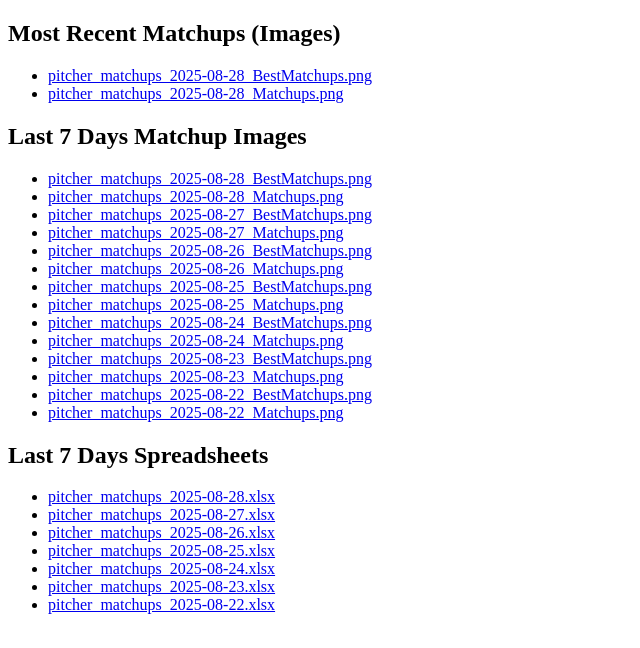
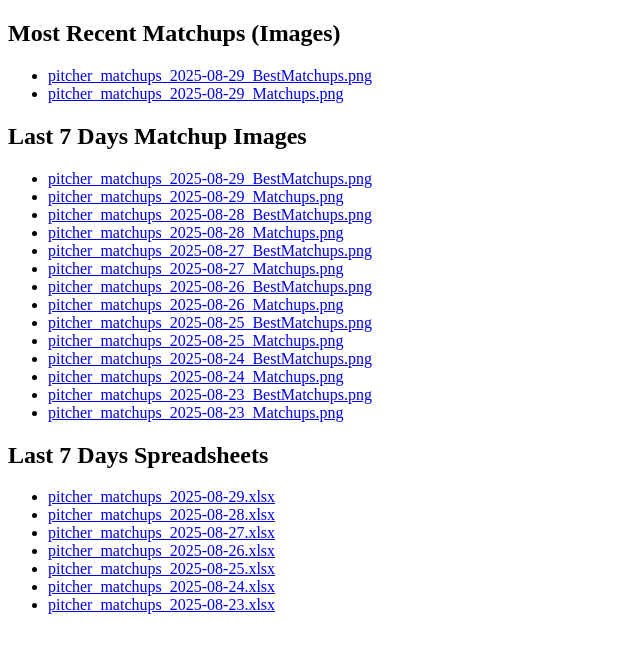
Before and after one commit to jrdogan/mlb-tools, a plain HTML site: page index.html in a window 1280 px wide. Shown: the whole page, without its empty margins (0-640 px from the left). Drawn offline with Linux system fonts and the light colour scheme.

Commit message:
Update index.html

```diff
--- a/index.html
+++ b/index.html
@@ -1,8 +1,10 @@
 <!DOCTYPE html><html><head><meta charset='utf-8'><title>MLB Matchups Index</title></head><body><h2>Most Recent Matchups (Images)</h2><ul>
-<li><a href="https://jrdogan.github.io/mlb-tools/pitcher_matchups_2025-08-28_BestMatchups.png">pitcher_matchups_2025-08-28_BestMatchups.png</a></li>
-<li><a href="https://jrdogan.github.io/mlb-tools/pitcher_matchups_2025-08-28_Matchups.png">pitcher_matchups_2025-08-28_Matchups.png</a></li>
+<li><a href="https://jrdogan.github.io/mlb-tools/pitcher_matchups_2025-08-29_BestMatchups.png">pitcher_matchups_2025-08-29_BestMatchups.png</a></li>
+<li><a href="https://jrdogan.github.io/mlb-tools/pitcher_matchups_2025-08-29_Matchups.png">pitcher_matchups_2025-08-29_Matchups.png</a></li>
 </ul>
 <h2>Last 7 Days Matchup Images</h2><ul>
+<li><a href="https://jrdogan.github.io/mlb-tools/pitcher_matchups_2025-08-29_BestMatchups.png">pitcher_matchups_2025-08-29_BestMatchups.png</a></li>
+<li><a href="https://jrdogan.github.io/mlb-tools/pitcher_matchups_2025-08-29_Matchups.png">pitcher_matchups_2025-08-29_Matchups.png</a></li>
 <li><a href="https://jrdogan.github.io/mlb-tools/pitcher_matchups_2025-08-28_BestMatchups.png">pitcher_matchups_2025-08-28_BestMatchups.png</a></li>
 <li><a href="https://jrdogan.github.io/mlb-tools/pitcher_matchups_2025-08-28_Matchups.png">pitcher_matchups_2025-08-28_Matchups.png</a></li>
 <li><a href="https://jrdogan.github.io/mlb-tools/pitcher_matchups_2025-08-27_BestMatchups.png">pitcher_matchups_2025-08-27_BestMatchups.png</a></li>
@@ -15,15 +17,13 @@
 <li><a href="https://jrdogan.github.io/mlb-tools/pitcher_matchups_2025-08-24_Matchups.png">pitcher_matchups_2025-08-24_Matchups.png</a></li>
 <li><a href="https://jrdogan.github.io/mlb-tools/pitcher_matchups_2025-08-23_BestMatchups.png">pitcher_matchups_2025-08-23_BestMatchups.png</a></li>
 <li><a href="https://jrdogan.github.io/mlb-tools/pitcher_matchups_2025-08-23_Matchups.png">pitcher_matchups_2025-08-23_Matchups.png</a></li>
-<li><a href="https://jrdogan.github.io/mlb-tools/pitcher_matchups_2025-08-22_BestMatchups.png">pitcher_matchups_2025-08-22_BestMatchups.png</a></li>
-<li><a href="https://jrdogan.github.io/mlb-tools/pitcher_matchups_2025-08-22_Matchups.png">pitcher_matchups_2025-08-22_Matchups.png</a></li>
 </ul>
 <h2>Last 7 Days Spreadsheets</h2><ul>
+<li><a href="https://jrdogan.github.io/mlb-tools/pitcher_matchups_2025-08-29.xlsx">pitcher_matchups_2025-08-29.xlsx</a></li>
 <li><a href="https://jrdogan.github.io/mlb-tools/pitcher_matchups_2025-08-28.xlsx">pitcher_matchups_2025-08-28.xlsx</a></li>
 <li><a href="https://jrdogan.github.io/mlb-tools/pitcher_matchups_2025-08-27.xlsx">pitcher_matchups_2025-08-27.xlsx</a></li>
 <li><a href="https://jrdogan.github.io/mlb-tools/pitcher_matchups_2025-08-26.xlsx">pitcher_matchups_2025-08-26.xlsx</a></li>
 <li><a href="https://jrdogan.github.io/mlb-tools/pitcher_matchups_2025-08-25.xlsx">pitcher_matchups_2025-08-25.xlsx</a></li>
 <li><a href="https://jrdogan.github.io/mlb-tools/pitcher_matchups_2025-08-24.xlsx">pitcher_matchups_2025-08-24.xlsx</a></li>
 <li><a href="https://jrdogan.github.io/mlb-tools/pitcher_matchups_2025-08-23.xlsx">pitcher_matchups_2025-08-23.xlsx</a></li>
-<li><a href="https://jrdogan.github.io/mlb-tools/pitcher_matchups_2025-08-22.xlsx">pitcher_matchups_2025-08-22.xlsx</a></li>
 </ul></body></html>
```
